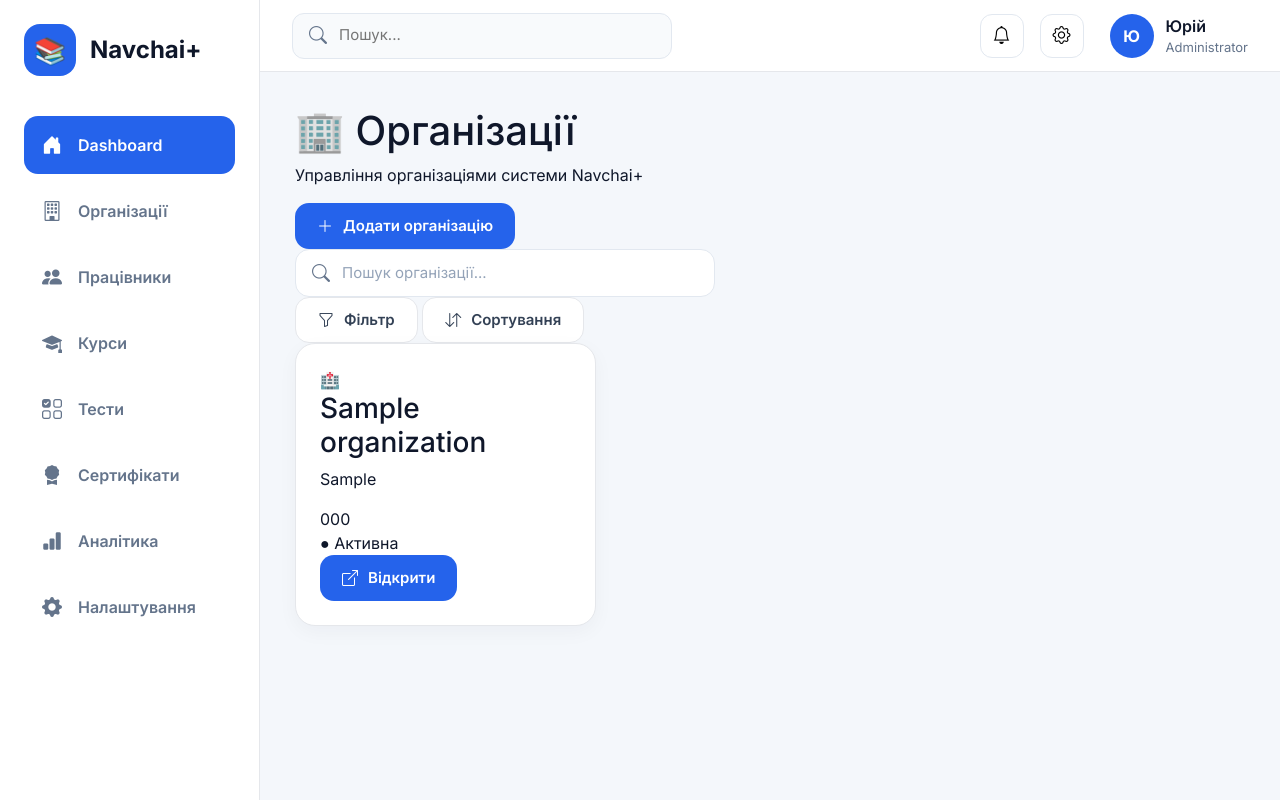
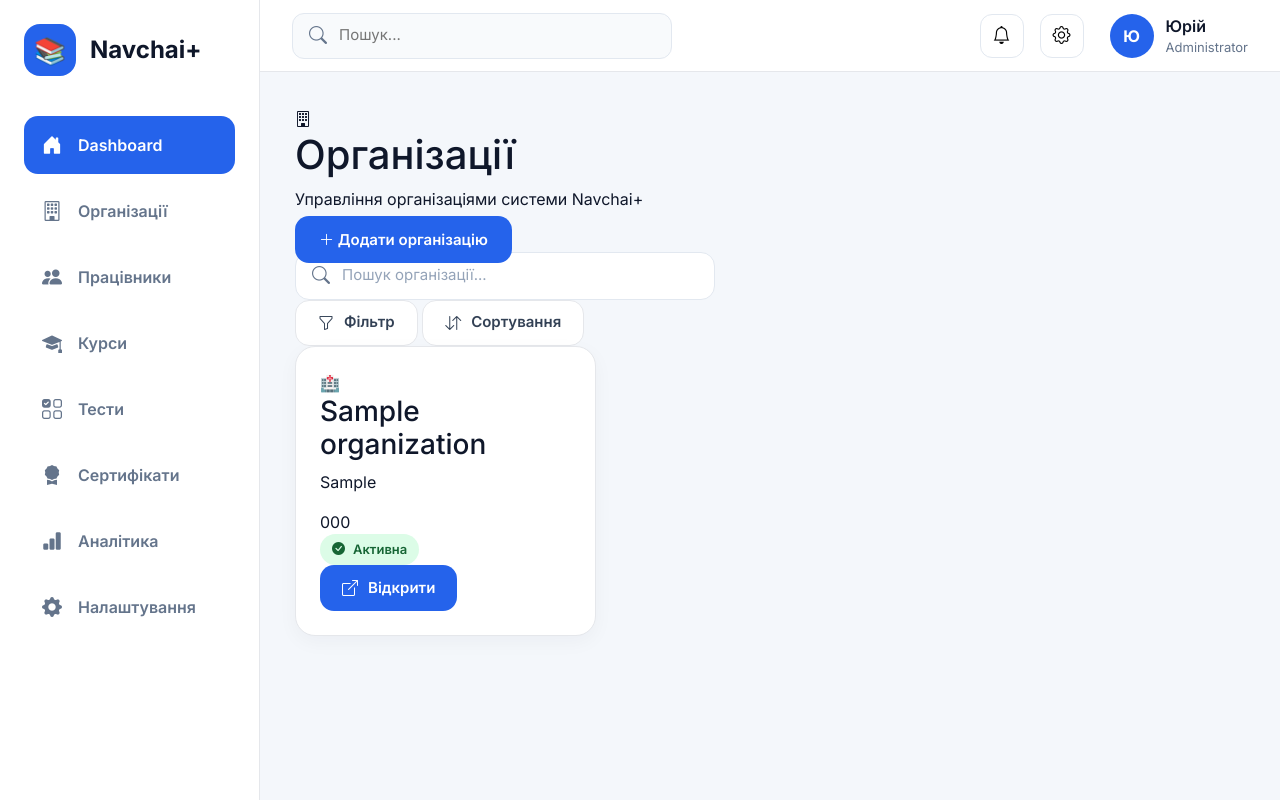
Before and after one commit to spoil7/NavchaiPlus, a Django app: page /organizations/ in a window 1280 px wide. Run offline with Django 5.2, Linux system fonts and the light colour scheme; tables that the repository leaves empty hold one stand-in row (values such as "Sample post").

Commit message:
feat: implement page header, toolbar, search, badge and organization cards

```diff
--- a/organizations/templates/organizations/list.html
+++ b/organizations/templates/organizations/list.html
@@ -8,9 +8,15 @@
 
 <div class="page-header">
 
+    <div class="page-header-left">
+
+        <div class="page-header-icon">
+            <i class="bi bi-building"></i>
+        </div>
+
         <div>
 
-        <h1>🏢 Організації</h1>
+            <h1>Організації</h1>
 
             <p>
                 Управління організаціями системи Navchai+
@@ -18,8 +24,10 @@
 
         </div>
 
+    </div>
+
     <a href="{% url 'organizations:create' %}"
-       class="nc-btn nc-btn-primary">
+       class="primary-btn">
 
         <i class="bi bi-plus-lg"></i>
 
@@ -110,17 +118,21 @@
 
         {% if organization.is_active %}
 
-            <span class="active">
+           <span class="nc-badge nc-badge-success">
 
-                ● Активна
+<i class="bi bi-check-circle-fill"></i>
+
+Активна
 
 </span>
 
         {% else %}
 
-            <span class="inactive">
+            <span class="nc-badge nc-badge-danger">
 
-                ● Неактивна
+<i class="bi bi-x-circle-fill"></i>
+
+Неактивна
 
 </span>
 
--- a/static/css/components/nc-badge.css
+++ b/static/css/components/nc-badge.css
@@ -0,0 +1,37 @@
+/* ==========================
+   Navchai Badge
+========================== */
+
+.nc-badge{
+
+    display:inline-flex;
+
+    align-items:center;
+
+    gap:8px;
+
+    padding:6px 12px;
+
+    border-radius:999px;
+
+    font-size:13px;
+
+    font-weight:600;
+
+}
+
+.nc-badge-success{
+
+    background:#DCFCE7;
+
+    color:#166534;
+
+}
+
+.nc-badge-danger{
+
+    background:#FEE2E2;
+
+    color:#991B1B;
+
+}
```
Also changed, not shown: static/components/page-header.css (+71 -0 lines). Lines whose indentation alone changed are shown as unchanged.
